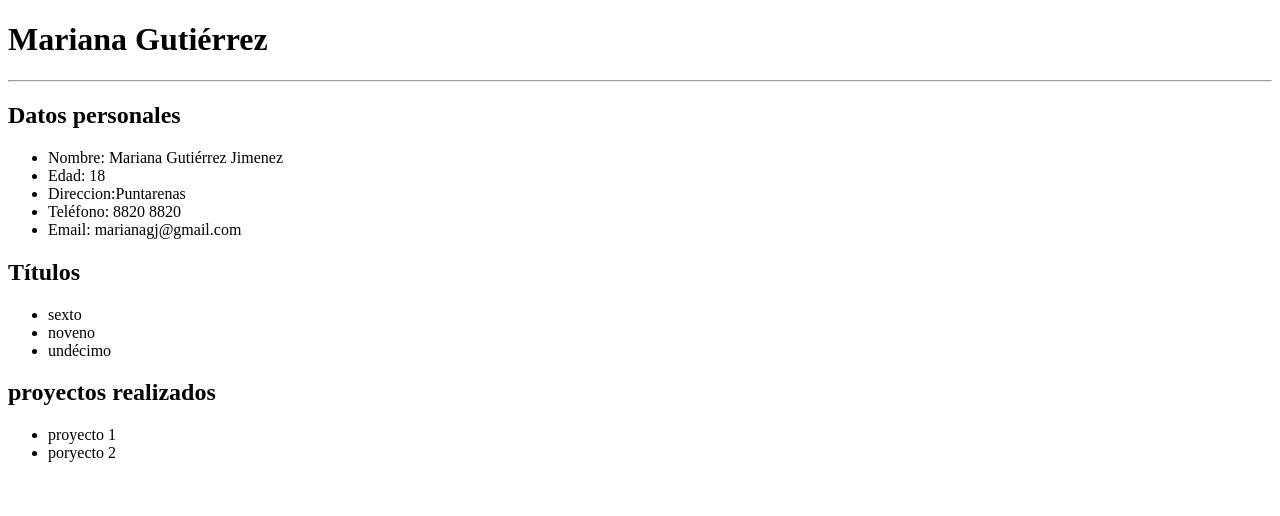
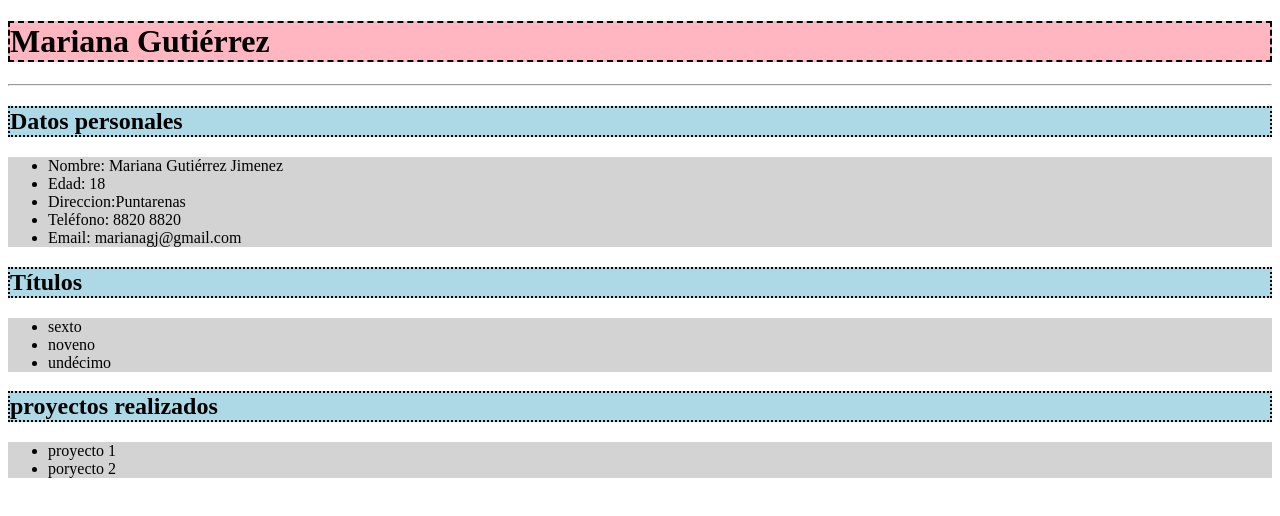
Before and after one commit to mayigj/proyecto-repositorio, a plain HTML site: page index.html in a window 1280 px wide. Drawn offline with Linux system fonts and the light colour scheme.

Commit message:
cuarto commit archivo css

```diff
--- a/index.html
+++ b/index.html
@@ -4,6 +4,7 @@
     <meta charset="UTF-8">
     <meta name="viewport" content="width=device-width, initial-scale=1.0">
     <title>portafolio</title>
+    <link rel="stylesheet" href="style.css">
 </head>
 <body>
     <h1>Mariana Gutiérrez</h1>
--- /dev/null
+++ b/style.css
@@ -0,0 +1,11 @@
+h1{
+    background-color: lightpink;
+    border: 2px dashed black;
+}
+h2{
+    background-color: lightblue;
+    border: 2px dotted black;
+}
+ul{
+    background-color: lightgrey;
+}
```
